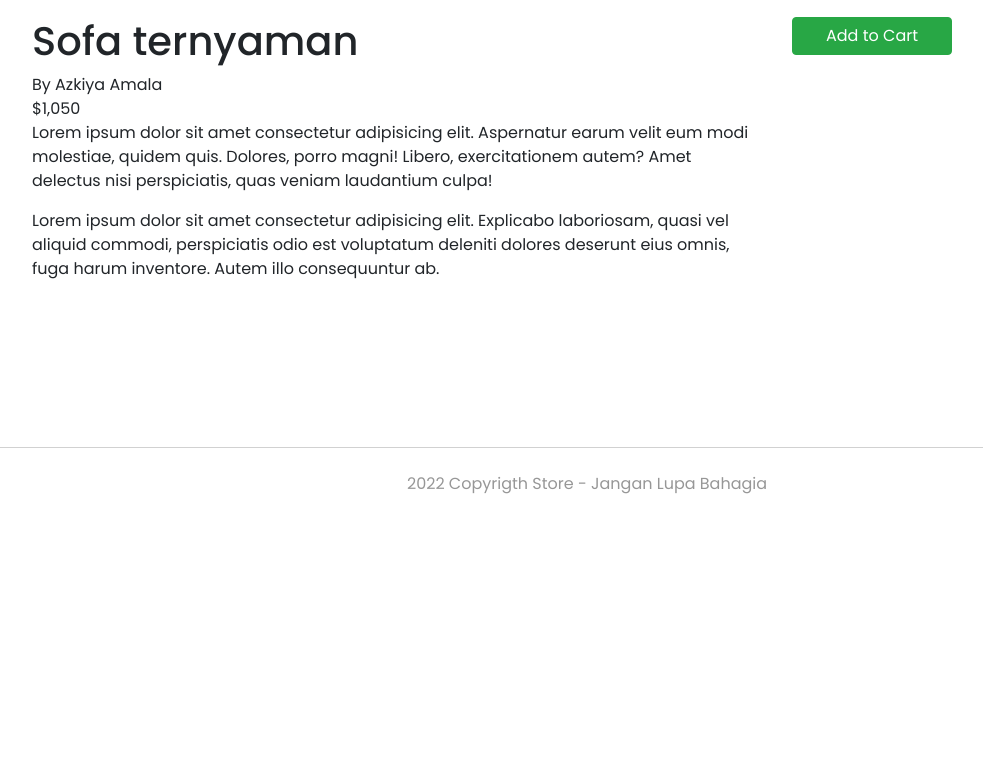
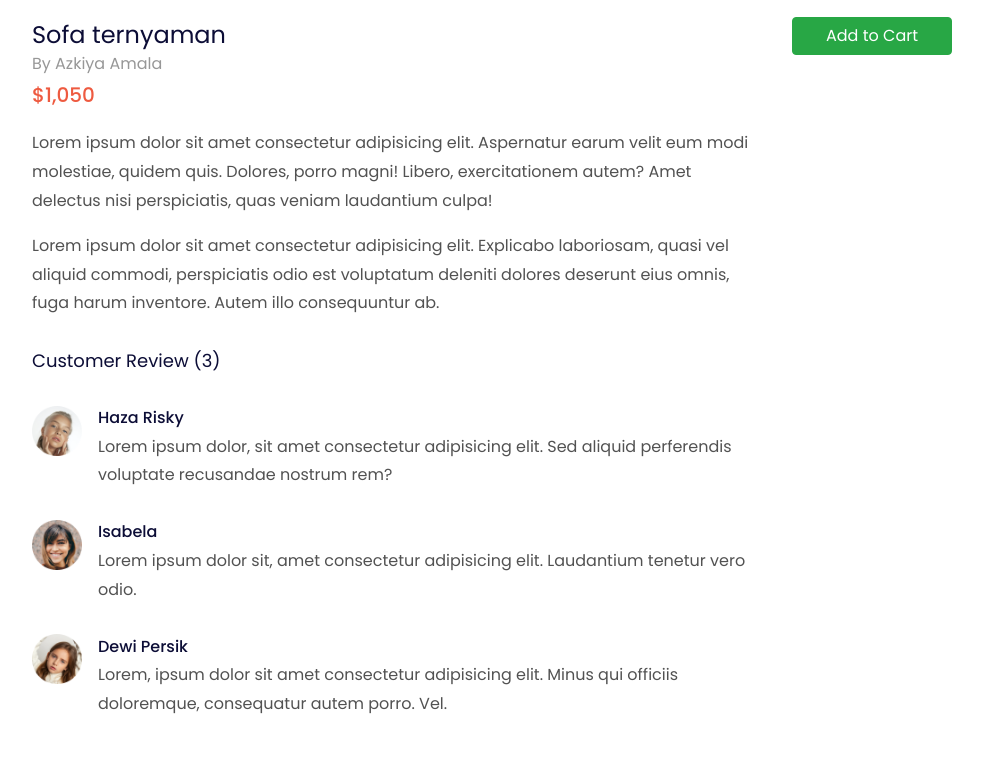
Before and after one commit to azkiya12/front-end-slicing-figma, a website: page detail.html in a window 1280 px wide. Shown: the part 658-1416 px from the top of the page, without its empty margins (53-1036 px from the left). Before the commit the page ends 1170 px from the top, so only its background shows below. Drawn offline with nearby package versions, Linux system fonts and the light colour scheme.

Commit message:
Slicing detail product dan review

```diff
--- a/detail.html
+++ b/detail.html
@@ -135,6 +135,7 @@
 
         </div>
       </section>
+
       <section class="store-description">
         <div class="container">
           <div class="row">
@@ -145,6 +146,43 @@
               <p>
                 Lorem ipsum dolor sit amet consectetur adipisicing elit. Explicabo laboriosam, quasi vel aliquid commodi, perspiciatis odio est voluptatum deleniti dolores deserunt eius omnis, fuga harum inventore. Autem illo consequuntur ab.
               </p>
+            </div>
+          </div>
+        </div>
+      </section>
+
+      <section class="store-review">
+        <div class="container">
+          <div class="row">
+            <div class="col-12 col-lg-8 mt-3 mb-3">
+              <h5>Customer Review (3)</h5>
+            </div>
+          </div>
+          <div class="row">
+            <div class="col-12 col-lg-8">
+              <ul class="list-unstyled">
+                <li class="media">
+                  <img src="/images/icon-testimonial-1.png" alt="" class="mr-3 rouded-circle">
+                  <div class="media-body">
+                    <h5 class="mt-2 mb1">Haza Risky</h5>
+                    Lorem ipsum dolor, sit amet consectetur adipisicing elit. Sed aliquid perferendis voluptate recusandae nostrum rem?
+                  </div>
+                </li>
+                <li class="media">
+                  <img src="/images/icon-testimonial-2.png" alt="" class="mr-3 rouded-circle">
+                  <div class="media-body">
+                    <h5 class="mt-2 mb1">Isabela</h5>
+                    Lorem ipsum dolor sit, amet consectetur adipisicing elit. Laudantium tenetur vero odio.
+                  </div>
+                </li>
+                <li class="media">
+                  <img src="/images/icon-testimonial-3.png" alt="" class="mr-3 rouded-circle">
+                  <div class="media-body">
+                    <h5 class="mt-2 mb1">Dewi Persik</h5>
+                    Lorem, ipsum dolor sit amet consectetur adipisicing elit. Minus qui officiis doloremque, consequatur autem porro. Vel.
+                  </div>
+                </li>
+              </ul>
             </div>
           </div>
         </div>
--- a/style/pages/_detail.scss
+++ b/style/pages/_detail.scss
@@ -1,4 +1,9 @@
 .page-details {
+    h5 {
+        font-weight: normal;
+        font-size: 18px;
+        color: #0c0d36;
+    }
     .store-gallery {
         margin-top: 20px;
 
@@ -16,4 +21,65 @@
             }
         }
     }
+
+    .store-heading {
+        margin-bottom: 10px;
+
+        h1 {
+            font-weight: normal;
+            font-size: 24px;
+            line-height:  36px;
+            color: #0c0d36;
+            margin-bottom: 0px;
+        }
+
+        .owner {
+            font-weight: normal;
+            font-size: 16px;
+            line-height: 21px;
+            color: #979797;
+            margin-bottom: 8px;
+        }
+
+        .price {
+            font-weight: 500;
+            font-size: 20px;
+            line-height: 27px;
+            color: #ee5a40;
+            margin-bottom: 10px;
+        }
+    }
+
+    .store-description {
+        font-weight: normal;
+        font-size: 16px;
+        line-height: 180%;
+        color: #525252;
+    }
+
+    .store-review {
+        .media {
+
+            img {
+                max-width: 50px;
+                padding-top: 10px;
+            }
+        }
+        .media-body {
+            font-weight: normal;
+            font-size: 16px;
+            line-height: 180%;
+            color: #525252;
+            margin-bottom: 20px;
+
+            h5 {
+                font-weight: 500;
+                font-size: 16px;
+                line-height: 180%;
+                color: #0c0d36;
+
+                margin-bottom: 0;
+            }
+        }
+    }
 }
```
Also changed, not shown: style/main.css, 1 other file.
